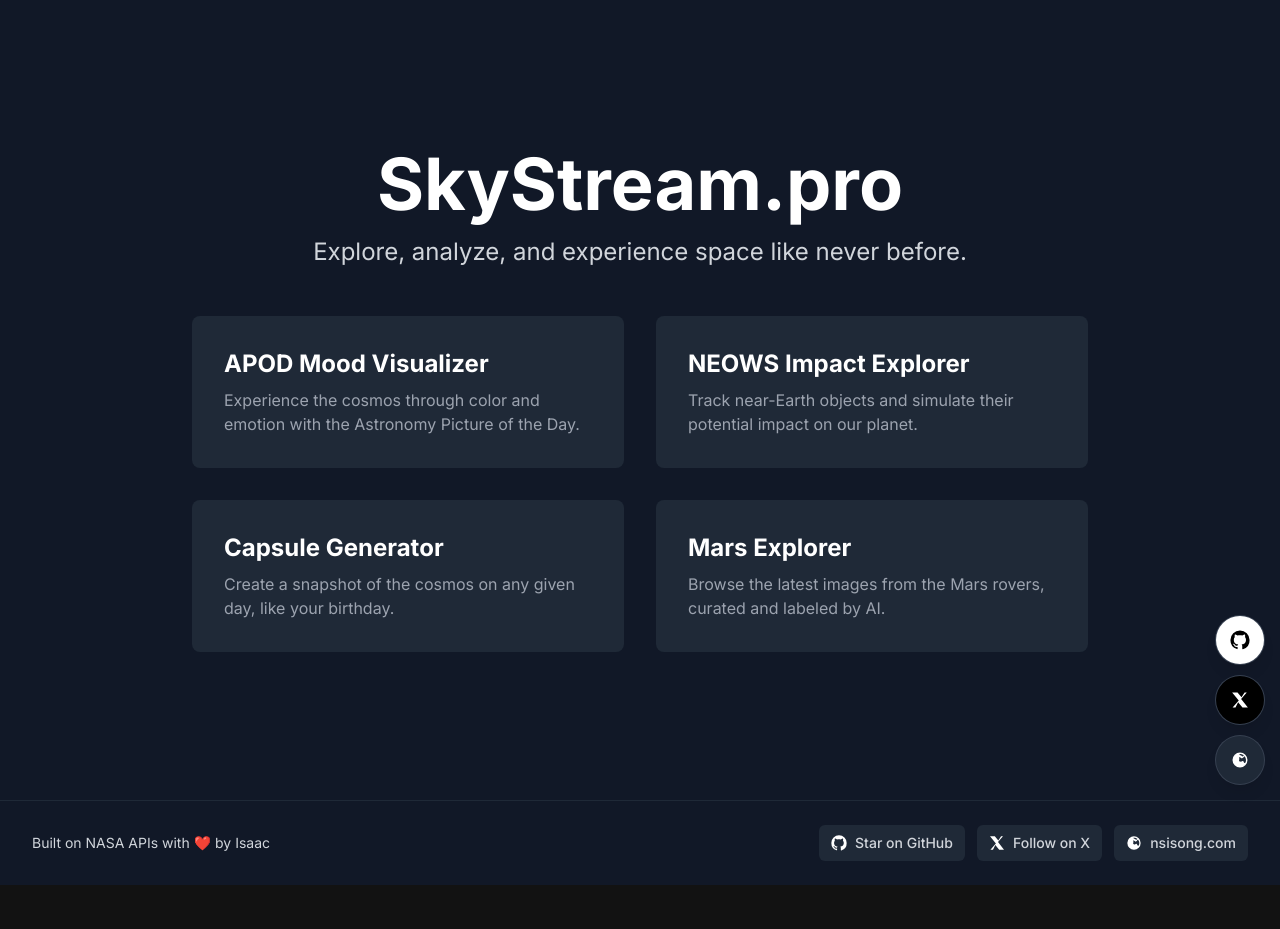
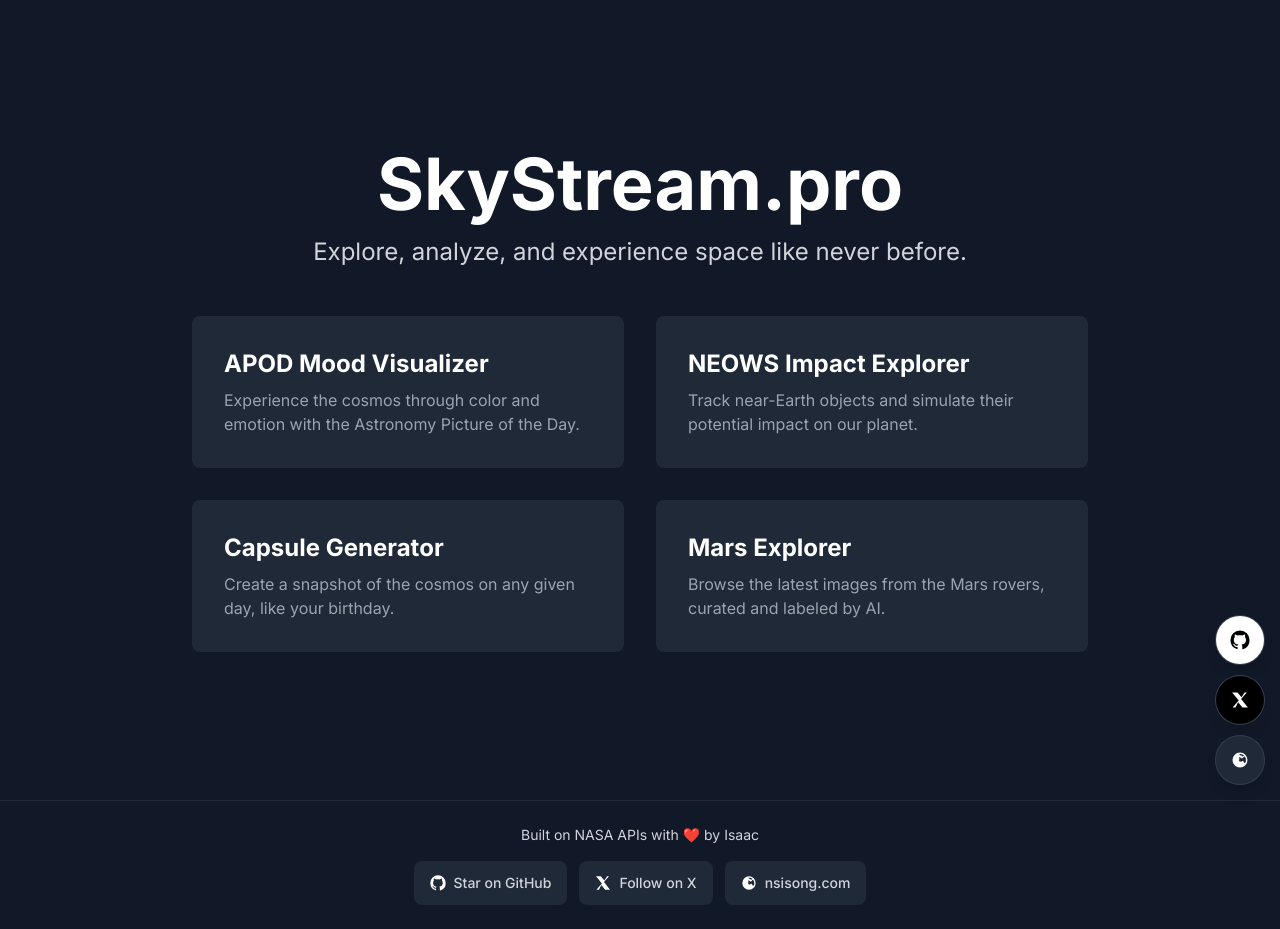
Before and after one commit to 1cbyc/skystream.pro, a Next.js app in the folder frontend/: page / in a window 1280 px wide. Before the commit the page ends 885 px from the top, so only its background shows below. Built offline with nearby package versions, Linux system fonts and the light colour scheme.

Commit message:
fix(frontend/src/components): Update SiteFooter.tsx

```diff
--- a/frontend/src/components/SiteFooter.tsx
+++ b/frontend/src/components/SiteFooter.tsx
@@ -3,14 +3,16 @@
 export default function SiteFooter() {
   return (
     <footer className="border-t border-gray-800 bg-gray-900 text-gray-300">
-      <div className="max-w-7xl mx-auto px-4 sm:px-8 py-6 flex flex-col sm:flex-row items-center justify-between gap-4">
-        <p className="text-sm">Built on NASA APIs with ❤️ by Isaac</p>
-        <nav className="flex items-center gap-3">
+      <div className="max-w-7xl mx-auto px-4 sm:px-8 py-6 flex flex-col gap-4">
+        <p className="text-center text-sm">
+          Built on NASA APIs with ❤️ by Isaac
+        </p>
+        <nav className="flex flex-col sm:flex-row items-stretch sm:items-center gap-3 sm:justify-center">
           <a
             href="https://github.com/1cbyc/skystream.pro"
             target="_blank"
             rel="noopener noreferrer"
-            className="inline-flex items-center gap-2 px-3 py-2 rounded-md bg-gray-800 hover:bg-gray-700 transition-colors text-sm font-medium"
+            className="inline-flex items-center gap-2 px-4 py-3 rounded-lg bg-gray-800 hover:bg-gray-700 transition-colors text-sm font-medium w-full sm:w-auto justify-center"
             aria-label="Star this repository on GitHub"
             title="Star on GitHub"
           >
@@ -24,7 +26,7 @@ export default function SiteFooter() {
             href="https://x.com/1cbyc"
             target="_blank"
             rel="noopener noreferrer"
-            className="inline-flex items-center gap-2 px-3 py-2 rounded-md bg-gray-800 hover:bg-gray-700 transition-colors text-sm font-medium"
+            className="inline-flex items-center gap-2 px-4 py-3 rounded-lg bg-gray-800 hover:bg-gray-700 transition-colors text-sm font-medium w-full sm:w-auto justify-center"
             aria-label="Follow on X"
             title="Follow on X"
           >
@@ -38,7 +40,7 @@ export default function SiteFooter() {
             href="https://nsisong.com"
             target="_blank"
             rel="noopener noreferrer"
-            className="inline-flex items-center gap-2 px-3 py-2 rounded-md bg-gray-800 hover:bg-gray-700 transition-colors text-sm font-medium"
+            className="inline-flex items-center gap-2 px-4 py-3 rounded-lg bg-gray-800 hover:bg-gray-700 transition-colors text-sm font-medium w-full sm:w-auto justify-center"
             aria-label="Visit nsisong.com"
             title="Visit nsisong.com"
           >
```
